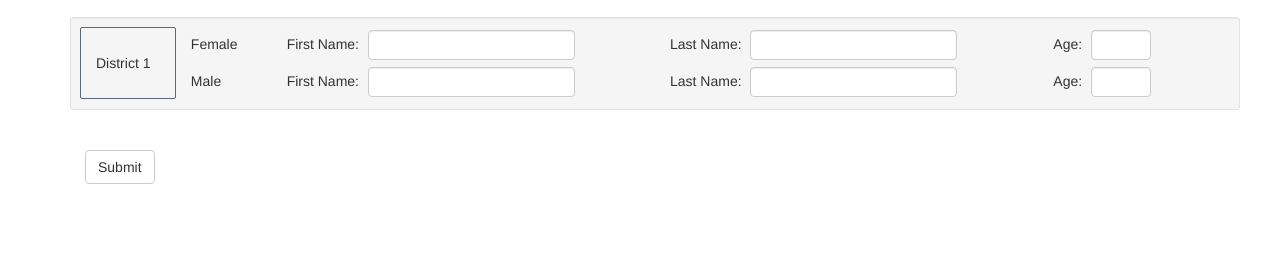
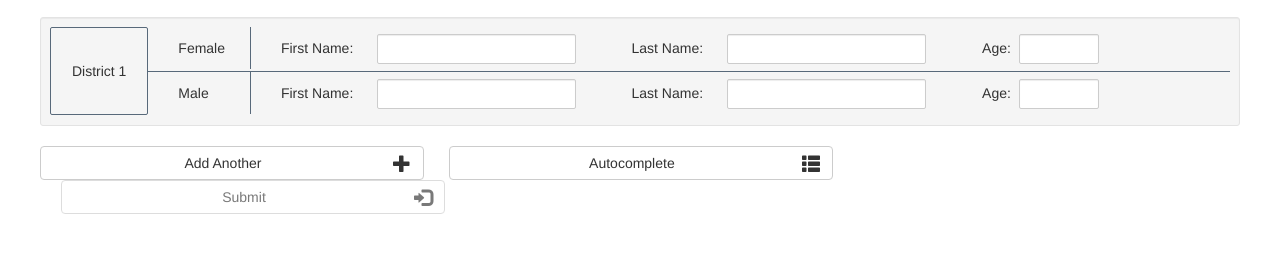
Before and after one commit to artmaguire/HungerGamesSimWeb, a plain HTML site: page web/index.html in a window 1280 px wide. Shown: the part 63-316 px from the top of the page. Drawn offline with nearby package versions, Linux system fonts and the light colour scheme.

Commit message:
1st Proper UI Design

```diff
--- a/web/css/style.css
+++ b/web/css/style.css
@@ -6,41 +6,67 @@ body {
 .navbar-nav li a {
     line-height: 60px !important;
     height: 60px !important;
-    padding-top: 0px !important;
+    padding-top: 0 !important;
+}
+
+.form-group {
+    margin: 4px 0 !important;
 }
 
 .form-control {
     height: 30px !important;
-    margin-top: 3px !important;
-    margin-bottom: 3px !important;
+    margin: 3px 0 !important;
+    padding: 4px 8px !important;
+    border-radius: 2px !important;
+}
+
+.glyphicon {
+    font-size: 18px !important;
 }
 
 label {
     font-size: 14px !important;
-    margin-right: 5px !important;
     font-weight: 300 !important;
 }
 
-.line{
-    margin-bottom: 1px !important;
-    margin-top: 15px !important;
+@media (max-width: 1199px) {
+    .genderBorder {
+        border-bottom: 1px solid #58697a;
+    }
 }
 
-.districtRow {
-    border: 1px solid grey;
-    border-radius: 2px;
+@media (min-width: 768px) and (max-width: 1199px) {
+    .femaleBlockBorder {
+        border-right: 1px solid #58697a;
+    }
 }
 
-.districtContainer {
-    height: 72px;
-    border: 1px solid #58697a;
-    border-radius: 2px;
-    display: table;
+@media (min-width: 1200px) {
+    .femaleBlockBorder {
+        border-bottom: 1px solid #58697a;
+    }
+
+    .genderBorder {
+        border-right: 1px solid #58697a;
+    }
+}
+
+@media (max-width: 767px) {
+    .container {
+        margin: 0 30px;
+    }
 }
 
 .genderContainer {
     display: table;
-    height: 34px;
+    height: 42px;
+}
+
+.districtContainer {
+    height: 88px;
+    border: 1px solid #58697a;
+    border-radius: 2px;
+    display: table;
 }
 
 .verticalAlignName {
@@ -48,6 +74,18 @@ label {
     vertical-align: middle;
 }
 
+.mainBtn {
+    width: 32%;
+}
+
+.mainButtonMargin {
+    margin-left: calc(2% - 3px);
+}
+
 .ageInput {
-    width: 60px !important;
+    width: 80px !important;
 }
+
+.floatNone {
+    float: none !important;
+}
--- a/web/index.html
+++ b/web/index.html
@@ -9,7 +9,6 @@ and open the template in the editor.
         <title>Hunger Games Sim</title>
         <meta charset="UTF-8">
         <meta name="viewport" content="width=device-width, initial-scale=1.0">
-        <link rel = "stylesheet" type = "text/css" href = "css/style.css" />
 
         <!-- Latest compiled and minified CSS -->
         <link href="https://maxcdn.bootstrapcdn.com/bootswatch/3.3.7/superhero/bootstrap.min.css" rel="stylesheet" integrity="sha384-Xqcy5ttufkC3rBa8EdiAyA1VgOGrmel2Y+wxm4K3kI3fcjTWlDWrlnxyD6hOi3PF" crossorigin="anonymous">
@@ -19,6 +18,8 @@ and open the template in the editor.
 
         <!-- Latest compiled JavaScript -->
         <script src="https://maxcdn.bootstrapcdn.com/bootstrap/3.3.7/js/bootstrap.min.js"></script>
+
+        <link rel = "stylesheet" type = "text/css" href = "css/style.css" />
     </head>
     <body>
         <nav style="background-color: #243648" class="navbar navbar-inverse navbar-fixed-top">
@@ -28,49 +29,54 @@ and open the template in the editor.
         </nav>
         <div class="container">
             <div class="row">
-                <form class="form-inline col-xs-12 col-md-6" action="./AddPlayers">
-                    <div class="container">
-                        <div class="row districtRow well well-sm">
-                            <div class="districtContainer col-xs-12 col-md-1">
-                                <div class="verticalAlignName">
+                <form class="form-inline" action="./AddPlayers">
+                    <div class="row districtRow">
+                        <div class="well well-sm col-xs-12">
+                            <div class="districtContainer col-xs-12 col-lg-1">
+                                <div class="verticalAlignName" style="text-align: center">
                                     District 1
                                 </div>
                             </div>
-                            <div class="genderContainer col-xs-12 col-md-1">
-                                <label class="verticalAlignName">Female</label>
+                            <div class="col-sm-6 col-lg-11 femaleBlockBorder">
+                                <div class="genderContainer genderBorder col-xs-12 col-lg-1">
+                                    <label class="verticalAlignName">Female</label>
+                                </div>
+                                <div class="form-group col-xs-12 col-lg-4">
+                                    <label class="col-sm-4 floatNone">First Name:</label>
+                                    <input class="form-control col-sm-8 floatNone" id="firstName">
+                                </div>
+                                <div class="form-group col-xs-12 col-lg-4">
+                                    <label class="col-sm-4 floatNone">Last Name:</label>
+                                    <input class="form-control col-sm-8 floatNone" id="lastName">
+                                </div>
+                                <div class="form-group col-xs-12 col-lg-2">
+                                    <label class="col-sm-4 floatNone">Age:</label>
+                                    <input class="form-control ageInput col-sm-8 floatNone" id="age" type="number">
+                                </div>
                             </div>
-                            <div class="form-group col-xs-12 col-md-4">
-                                <label>First Name:</label>
-                                <input class="form-control" id="firstName">
-                            </div>
-                            <div class="form-group col-xs-12 col-md-4">
-                                <label>Last Name:</label>
-                                <input class="form-control" id="lastName">
-                            </div>
-                            <div class="form-group col-xs-12 col-md-2">
-                                <label>Age:</label>
-                                <input class="form-control ageInput" id="age" type="number" pattern="\d*">
-                            </div>
-                            <br>
-                            <hr class="line">
-                            <div class="genderContainer col-xs-12 col-md-1">
-                                <label class="verticalAlignName"> Male</label>
-                            </div>
-                            <div class="form-group col-xs-12 col-md-4">
-                                <label>First Name:</label>
-                                <input class="form-control" id="firstName">
-                            </div>
-                            <div class="form-group col-xs-12 col-md-4">
-                                <label>Last Name:</label>
-                                <input class="form-control" id="lastName">
-                            </div>
-                            <div class="form-group col-xs-12 col-md-2">
-                                <label>Age:</label>
-                                <input class="form-control ageInput" id="age" type="number" pattern="\d*">
+                            <div class="col-sm-6 col-lg-11">
+                                <div class="genderContainer genderBorder col-xs-12 col-lg-1">
+                                    <label class="verticalAlignName">Male</label>
+                                </div>
+                                <div class="form-group col-xs-12 col-lg-4">
+                                    <label class="col-sm-4 floatNone">First Name:</label>
+                                    <input class="form-control col-sm-8 floatNone" id="firstName">
+                                </div>
+                                <div class="form-group col-xs-12 col-lg-4">
+                                    <label class="col-sm-4 floatNone">Last Name:</label>
+                                    <input class="form-control col-sm-8 floatNone" id="lastName">
+                                </div>
+                                <div class="form-group col-xs-12 col-lg-2">
+                                    <label class="col-sm-4 floatNone">Age:</label>
+                                    <input class="form-control ageInput col-sm-8 floatNone" id="age" type="number">
+                                </div>
                             </div>
                         </div>
-                        <br>
-                        <button type="submit" class="btn btn-default">Submit</button>
+                    </div>
+                    <div class="row">
+                        <button type="button" class="btn btn-default mainBtn"><span class="glyphicon glyphicon-plus pull-right"></span>Add Another</button>
+                        <button type="button" class="btn btn-default mainBtn mainButtonMargin"><span class="glyphicon glyphicon-th-list pull-right"></span>Autocomplete</button>
+                        <button type="submit" class="btn btn-default disabled mainBtn mainButtonMargin" disabled="disabled"><span class="glyphicon glyphicon-log-in pull-right"></span>Submit</button>
                     </div>
                 </form>
             </div>
```
